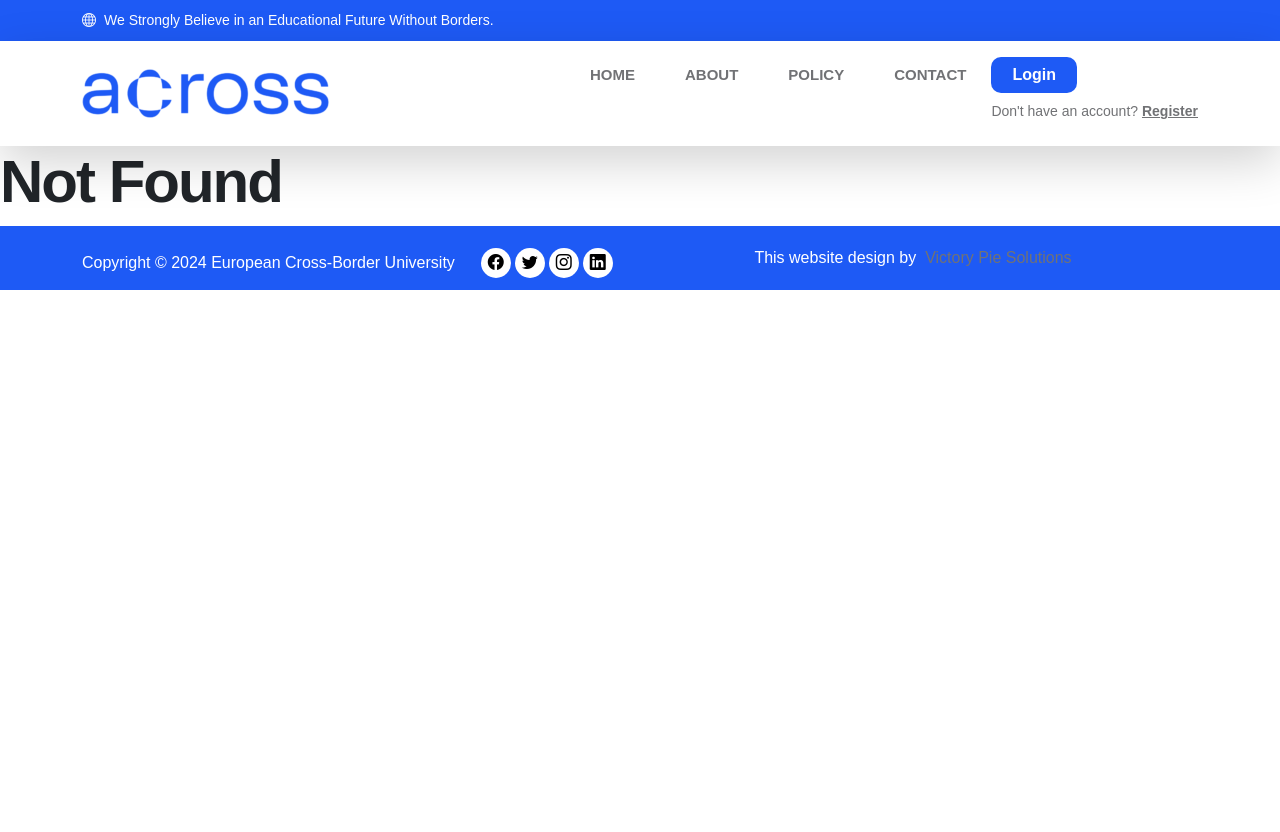
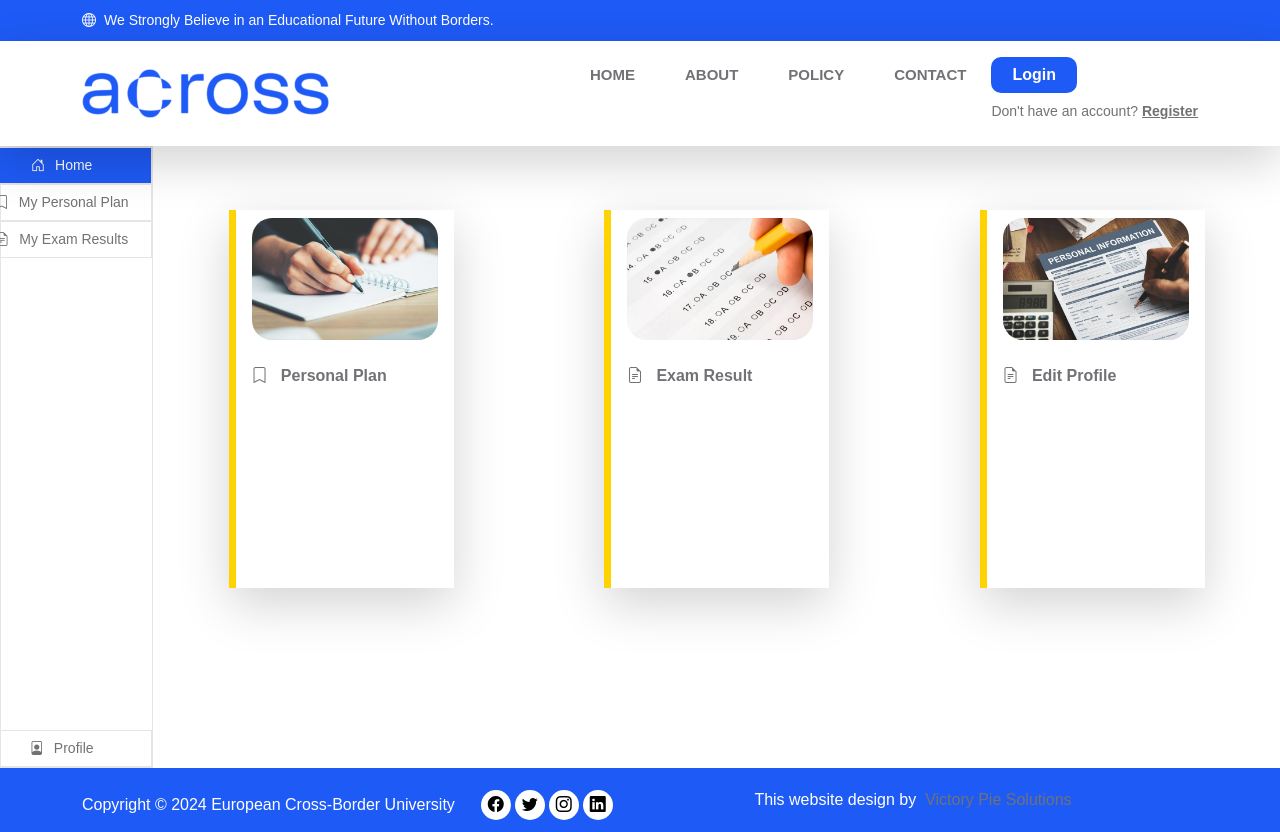
Before and after one commit to natnicha/BeAcross, a React (Create React App) app in the folder across-app/: page /studentprofile in a window 1280 px wide. Before the commit the page ends 800 px from the top, so only its background shows below. Built offline with nearby package versions, Linux system fonts and the light colour scheme.

Commit message:
add student profile page to route

```diff
--- a/across-app/src/App.tsx
+++ b/across-app/src/App.tsx
@@ -10,6 +10,7 @@ import Header from "./Header";
 import Footer from "./Footer";
 import HomePage from "./pages/HomePage";
 import SearchPage from "./pages/SearchPage";
+import StudentProfilePage from "./pages/StudentProfilepage";
 
 const App: React.FC = () => {
   return (
@@ -19,6 +20,7 @@ const App: React.FC = () => {
         <Routes>
           <Route index path="/" element={<HomePage />} />
           <Route path="/search" element={<SearchPage />} />
+          <Route path="/studentprofile" element={<StudentProfilePage />} />
           <Route path="/*" element={<h1>Not Found</h1>} /> {/* 404 */}
         </Routes>
       </Router>
--- a/across-app/src/Content.tsx
+++ b/across-app/src/Content.tsx
@@ -1,7 +1,7 @@
 import React from "react";
 import HomePage from "./pages/HomePage";
 import SSRPage from "./SSRPage";
-import StudentProfilePage from './StudentProfilepage';
+import StudentProfilePage from './pages/StudentProfilepage';
 
 type ContentProps = {
   displayPage: string;
--- a/across-app/src/pages/HomePage.tsx
+++ b/across-app/src/pages/HomePage.tsx
@@ -31,7 +31,7 @@ const HomePage: React.FC = (props) => {
             className="searchInput"
             placeholder="Search module here..."
             onChange={(e) => setContent(e.target.value)}
-          />
+          />&nbsp;&nbsp;
           <button
             className="custom-btn btn custom-link"
             onClick={() =>
--- a/across-app/src/StudentProfilepage.tsx
+++ b/across-app/src/pages/StudentProfilepage.tsx
@@ -1,9 +1,9 @@
 import React, { useState, useEffect, useRef } from 'react';
 
 //thumbnail images
-import personalplanImage from './images/projects/personal-plan.png';
-import examResultImage from './images/projects/exam-result.png';
-import editProfileImage from './images/projects/edit-profile.png';
+import personalplanImage from '../images/projects/personal-plan.png';
+import examResultImage from '../images/projects/exam-result.png';
+import editProfileImage from '../images/projects/edit-profile.png';
 
 const StudentProfilepage: React.FC = () => {
 
```
